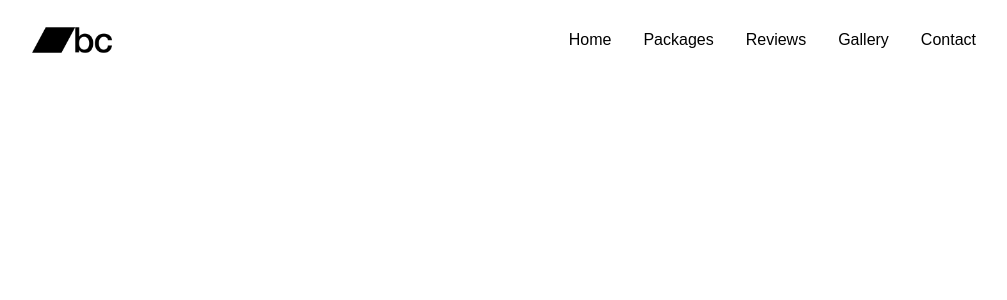
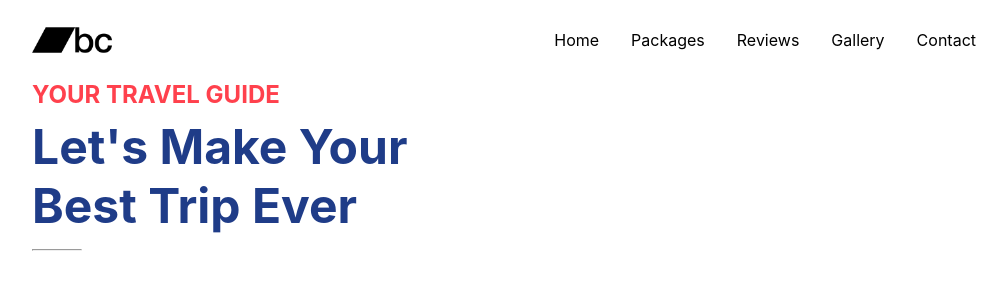
Before and after one commit to shukonin/React_Mockups, a React (Create React App) app: page /React_Mockups/singlepage in a window 1280 px wide. Shown: the top 300 px of the page, without its empty margins (128-1135 px from the left). Built offline with nearby package versions, Linux system fonts and the light colour scheme.

Commit message:
Add/ Hero Titles with global styles

```diff
--- /dev/null
+++ b/src/Single_Page/Components/SectionTitles/index.jsx
@@ -0,0 +1,20 @@
+import React from 'react';
+import {
+  StyledHeroTitle,
+  StyledUpperSubTitle,
+  StyledHorizontalLine,
+} from './style';
+
+const HeroTitle = () => {
+  return <StyledHeroTitle>Let's Make Your Best Trip Ever</StyledHeroTitle>;
+};
+
+const HeroUpperTitle = () => {
+  return <StyledUpperSubTitle>Your Travel Guide</StyledUpperSubTitle>;
+};
+
+const HorizontalLine = () => {
+  return <StyledHorizontalLine />;
+};
+
+export { HeroTitle, HeroUpperTitle, HorizontalLine };
--- /dev/null
+++ b/src/Single_Page/Components/SectionTitles/style.js
@@ -0,0 +1,22 @@
+import styled from 'styled-components';
+
+const StyledHeroTitle = styled.h1`
+  font-size: 3rem;
+  color: var(--darkblue);
+  margin: 0;
+`;
+const StyledUpperSubTitle = styled.h3`
+  font-size: 1.5rem;
+  text-transform: uppercase;
+  color: var(--darkred);
+  margin: 0 0 0.5rem;
+`;
+const StyledHorizontalLine = styled.hr`
+  display: inline-block;
+  width: 3rem;
+  height: 0px;
+  margin: 0;
+  color: var(--darkblue);
+`;
+
+export { StyledHeroTitle, StyledUpperSubTitle, StyledHorizontalLine };
--- a/src/Single_Page/SinglePage.jsx
+++ b/src/Single_Page/SinglePage.jsx
@@ -1,12 +1,20 @@
 import React from 'react';
+import './Styles/Styles.css';
 import { MainContainer, HeroContainer } from './Layouts/PageLayout';
 import { Header } from './Components/Header';
+import { HeroTitle, HeroUpperTitle, HorizontalLine } from './Components/SectionTitles';
 
 const SinglePage = () => {
   return (
     <MainContainer>
       <Header />
-      <HeroContainer></HeroContainer>
+      <HeroContainer>
+        <div>
+          <HeroUpperTitle />
+          <HeroTitle />
+          <HorizontalLine />
+        </div>
+      </HeroContainer>
     </MainContainer>
   );
 };
--- /dev/null
+++ b/src/Single_Page/Styles/Styles.css
@@ -0,0 +1,12 @@
+:root {
+  --lightblue: #d9ecf2;
+  --blue: #0278ae;
+  --darkblue: #1f3c88;
+  --red: #f56a79;
+  --darkred: #ff414d;
+}
+
+* {
+  font-family: -apple-system, BlinkMacSystemFont, 'Segoe UI', Roboto, Oxygen,
+    Ubuntu, Cantarell, 'Open Sans', 'Helvetica Neue', sans-serif;
+}
```
Also changed, not shown: 1 other file (tests, documents, lock files or other folders).
